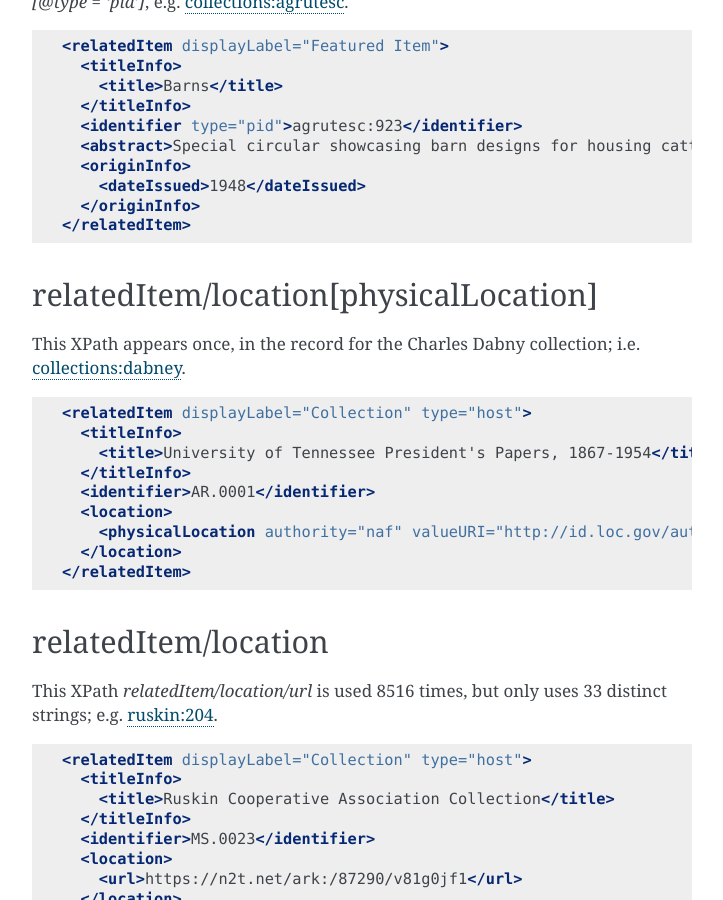
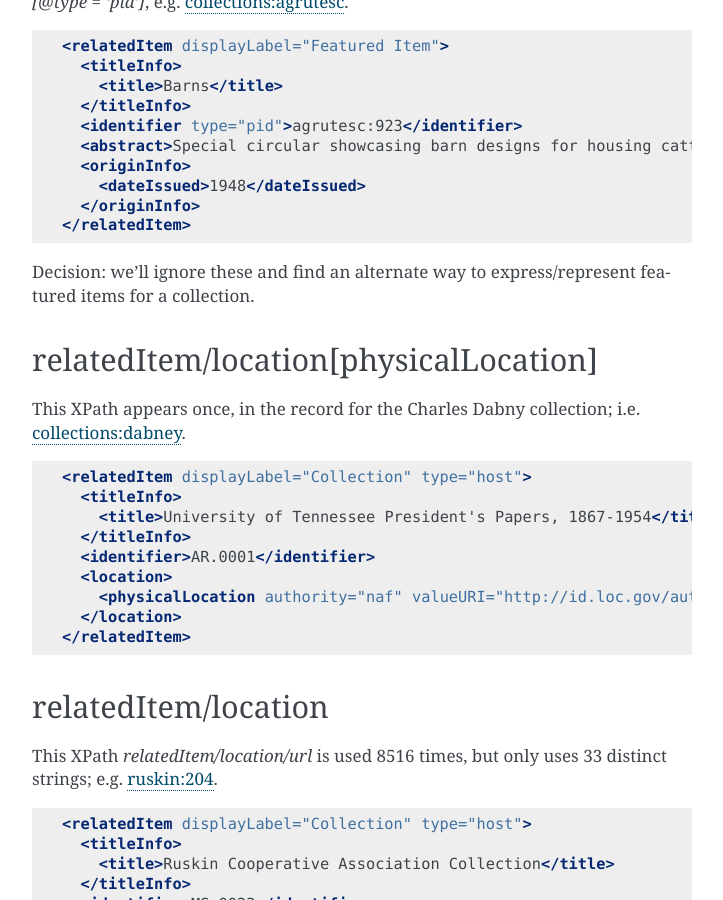
Before and after one commit to UTKcataloging/mods_to_rdf, a Sphinx documentation site: the page built from docs/source/top_level_elements/relatedItem.rst, in a window 1280 px wide and 900 px high, scrolled down 6799 px. Shown: the whole window, without its empty margins (388-1111 px from the left). Built offline with Sphinx 7.4.7, drawn with Linux system fonts in a browser that asks for light colours; formulas are drawn with MathJax 3.

Commit message:
Add decision for `relatedItem/identifier[@type='pid']`

```diff
--- a/docs/source/top_level_elements/relatedItem.rst
+++ b/docs/source/top_level_elements/relatedItem.rst
@@ -346,6 +346,8 @@ This XPath's `type` attribute has three distinct values: `local`, `catalog`, and
       </originInfo>
     </relatedItem>
 
+Decision: we'll ignore these and find an alternate way to express/represent featured items for a collection.
+
 relatedItem/location[physicalLocation]
 --------------------------------------
 
```
